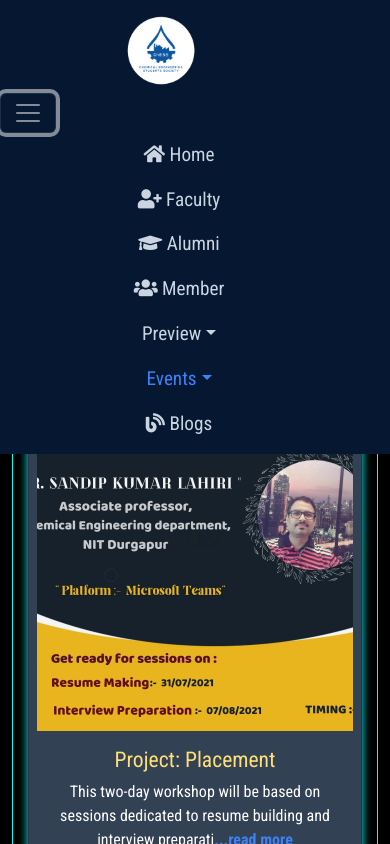
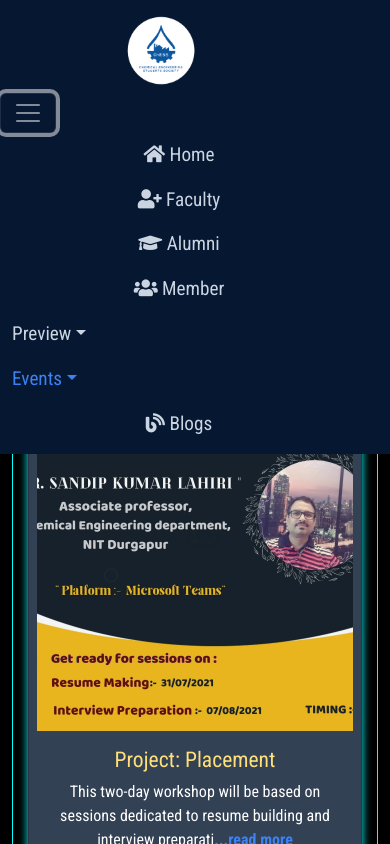
Before and after one commit to Subhanu06/chess-website, a React (Create React App) app: page /more in a window 390 px wide. Both pictures are taken after a click on the button "Toggle navigation". Shown: the top 844 px of the page. Built offline with nearby package versions, Linux system fonts and the light colour scheme.

Commit message:
Fix build issues and optimize for deployment

```diff
--- a/src/Components/Faculty/Faculty.js
+++ b/src/Components/Faculty/Faculty.js
@@ -3,7 +3,6 @@ import NavBar from "../NavBar";
 import Footer from "../Footer";
 import "./Faculty.css";
 import { TypeAnimation } from "react-type-animation";
-import PPG from "../../assets/PPG.jpg";
 import AH from "../../assets/AH.jpg";
 import AKS from "../../assets/AKS.jpg";
 import GH from "../../assets/GH.webp";
@@ -18,7 +17,6 @@ import PP from "../../assets/PP.jpg";
 import TM from "../../assets/TM.jpg";
 import RGC from "../../assets/RGC.jpg";
 import KCG from "../../assets/KCG.jpg";
-import SK from "../../assets/SK.jpg";
 import MB from "../../assets/MB.JPG";
 import DebayanDas from "../../assets/DebayanDas.jpg";
 function Faculty() {
--- a/src/Components/Home/Carousel.js
+++ b/src/Components/Home/Carousel.js
@@ -70,7 +70,7 @@ function CarouselItem() {
           <img
             className="d-block custom_height"
             src={Main2}
-            alt="Club group photo"
+            alt="Group photo"
           />
           <Carousel.Caption>
             <TypeAnimation
--- a/src/Components/NavBar.js
+++ b/src/Components/NavBar.js
@@ -56,15 +56,16 @@ function NavBar() {
             </li>
 
             <li className="nav-item dropdown">
-              <a
+              <button
                 className={isDropdownActive(['/chemeinsider', '/achatwithchess'])}
                 id="navbarDropdownMenuLink-4"
                 data-toggle="dropdown"
                 aria-haspopup="true"
                 aria-expanded="false"
+                style={{background: 'none', border: 'none', color: 'inherit', cursor: 'pointer'}}
               >
                 Preview
-              </a>
+              </button>
               <div
                 className="dropdown-menu dropdown-menu-right dropdown-cyan"
                 aria-labelledby="navbarDropdownMenuLink-4"
@@ -79,15 +80,16 @@ function NavBar() {
             </li>
 
             <li className="nav-item dropdown">
-              <a
+              <button
                 className={isDropdownActive(['/chemKriti2021', '/chemKriti2022', '/chemKriti2025', '/more'])}
                 id="navbarDropdownMenuLink-4"
                 data-toggle="dropdown"
                 aria-haspopup="true"
                 aria-expanded="false"
+                style={{background: 'none', border: 'none', color: 'inherit', cursor: 'pointer'}}
               >
                 Events
-              </a>
+              </button>
               <div
                 className="dropdown-menu dropdown-menu-right dropdown-cyan"
                 aria-labelledby="navbarDropdownMenuLink-4"
```
